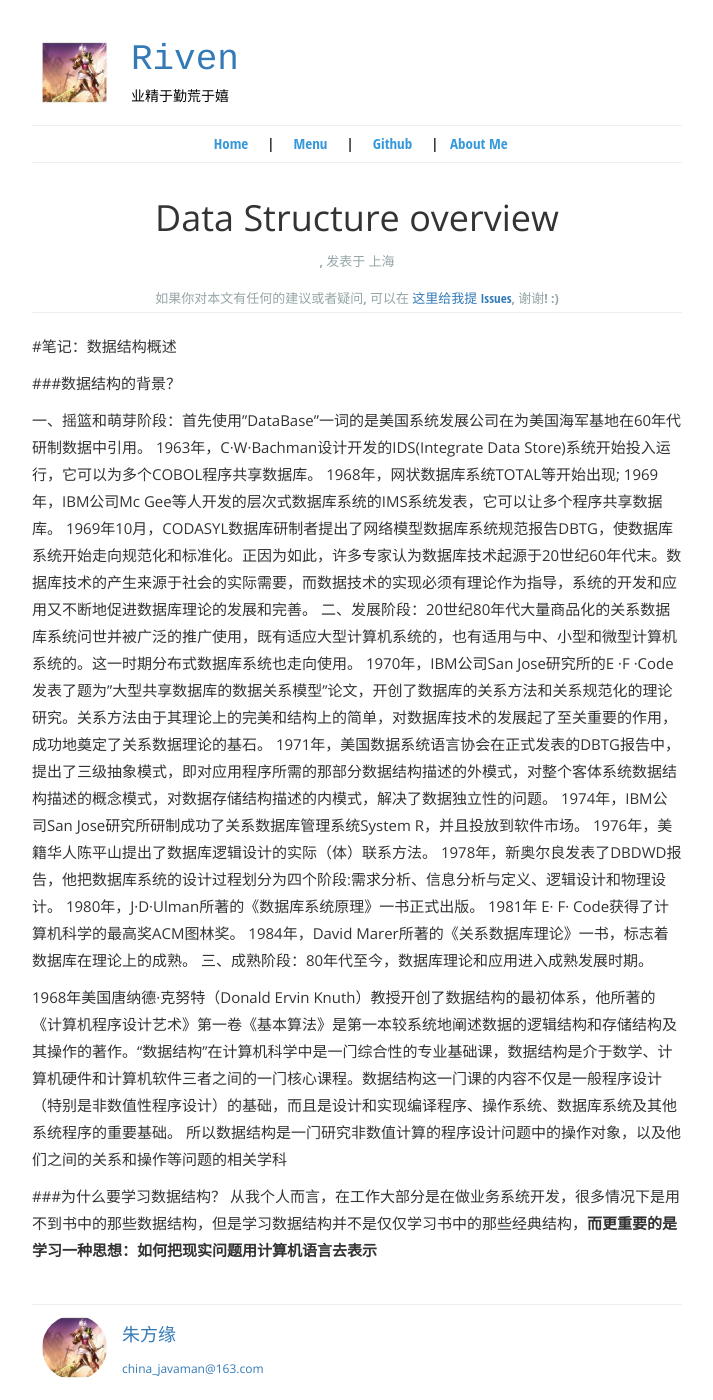
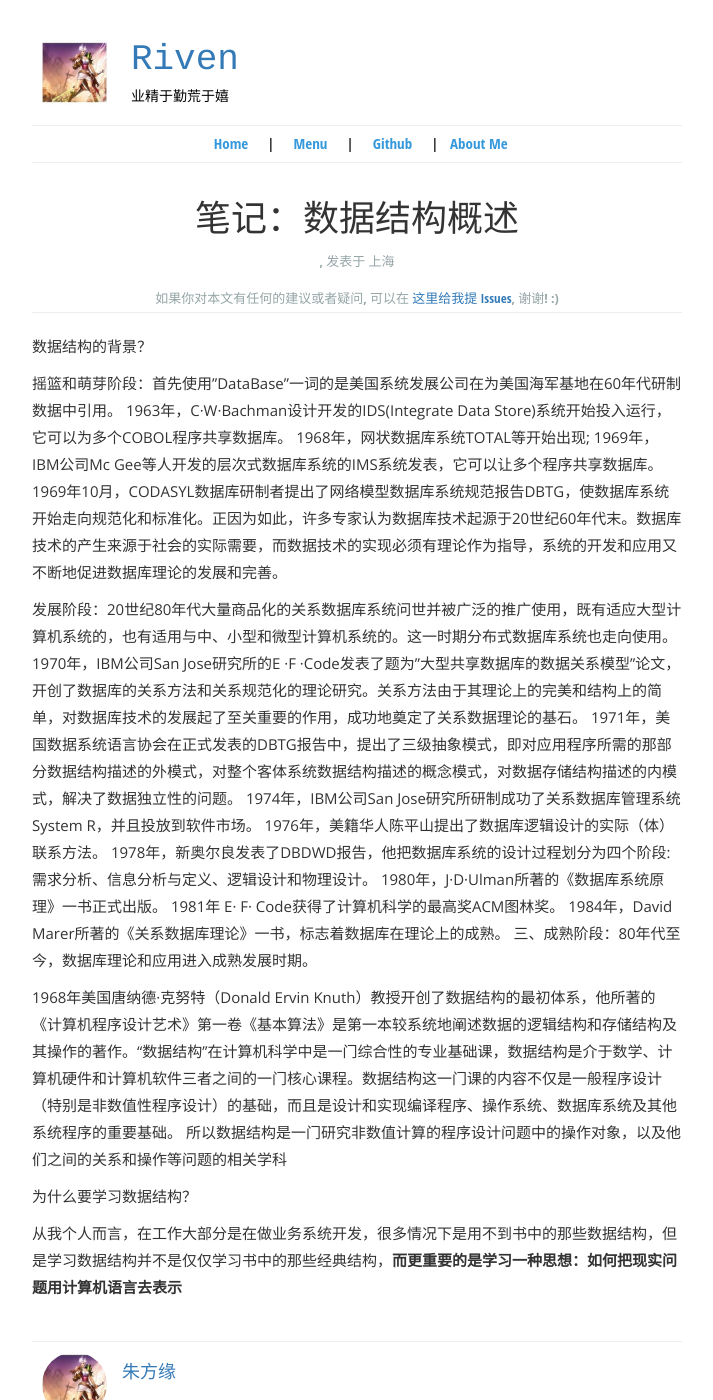
Before and after one commit to ChinaRiven/ChinaRiven.github.io, a Jekyll site: the page built from _posts/2017-08-25-Data-Structure-overview.md, in a window 1280 px wide and 1400 px high. Shown: the whole window, without its empty margins (283-996 px from the left). Built offline with Jekyll 4.4.1, drawn with Linux system fonts in a browser that asks for light colours.

Commit message:
Update 2017-08-25-Data-Structure-overview.md

````diff
--- a/_posts/2017-08-25-Data-Structure-overview.md
+++ b/_posts/2017-08-25-Data-Structure-overview.md
@@ -1,21 +1,20 @@
 ---
 layout: post_layout
-title: Data Structure overview
+title: 笔记：数据结构概述
 time:
 location: 上海
 pulished: true
 excerpt_separator: "```"
 ---
-#笔记：数据结构概述
+数据结构的背景？
 
-###数据结构的背景？
-
-一、摇篮和萌芽阶段：首先使用"DataBase"一词的是美国系统发展公司在为美国海军基地在60年代研制数据中引用。
+摇篮和萌芽阶段：首先使用"DataBase"一词的是美国系统发展公司在为美国海军基地在60年代研制数据中引用。
 1963年，C·W·Bachman设计开发的IDS(Integrate Data Store)系统开始投入运行，它可以为多个COBOL程序共享数据库。
 1968年，网状数据库系统TOTAL等开始出现;
 1969年，IBM公司Mc Gee等人开发的层次式数据库系统的IMS系统发表，它可以让多个程序共享数据库。
 1969年10月，CODASYL数据库研制者提出了网络模型数据库系统规范报告DBTG，使数据库系统开始走向规范化和标准化。正因为如此，许多专家认为数据库技术起源于20世纪60年代末。数据库技术的产生来源于社会的实际需要，而数据技术的实现必须有理论作为指导，系统的开发和应用又不断地促进数据库理论的发展和完善。
-二、发展阶段：20世纪80年代大量商品化的关系数据库系统问世并被广泛的推广使用，既有适应大型计算机系统的，也有适用与中、小型和微型计算机系统的。这一时期分布式数据库系统也走向使用。
+
+发展阶段：20世纪80年代大量商品化的关系数据库系统问世并被广泛的推广使用，既有适应大型计算机系统的，也有适用与中、小型和微型计算机系统的。这一时期分布式数据库系统也走向使用。
 1970年，IBM公司San Jose研究所的E ·F ·Code发表了题为"大型共享数据库的数据关系模型"论文，开创了数据库的关系方法和关系规范化的理论研究。关系方法由于其理论上的完美和结构上的简单，对数据库技术的发展起了至关重要的作用，成功地奠定了关系数据理论的基石。
 1971年，美国数据系统语言协会在正式发表的DBTG报告中，提出了三级抽象模式，即对应用程序所需的那部分数据结构描述的外模式，对整个客体系统数据结构描述的概念模式，对数据存储结构描述的内模式，解决了数据独立性的问题。
 1974年，IBM公司San Jose研究所研制成功了关系数据库管理系统System R，并且投放到软件市场。
@@ -29,5 +28,6 @@ excerpt_separator: "```"
 1968年美国唐纳德·克努特（Donald Ervin Knuth）教授开创了数据结构的最初体系，他所著的《计算机程序设计艺术》第一卷《基本算法》是第一本较系统地阐述数据的逻辑结构和存储结构及其操作的著作。“数据结构”在计算机科学中是一门综合性的专业基础课，数据结构是介于数学、计算机硬件和计算机软件三者之间的一门核心课程。数据结构这一门课的内容不仅是一般程序设计（特别是非数值性程序设计）的基础，而且是设计和实现编译程序、操作系统、数据库系统及其他系统程序的重要基础。
 所以数据结构是一门研究非数值计算的程序设计问题中的操作对象，以及他们之间的关系和操作等问题的相关学科
 
-###为什么要学习数据结构？
+为什么要学习数据结构？
+
 从我个人而言，在工作大部分是在做业务系统开发，很多情况下是用不到书中的那些数据结构，但是学习数据结构并不是仅仅学习书中的那些经典结构，**而更重要的是学习一种思想：如何把现实问题用计算机语言去表示**
````
